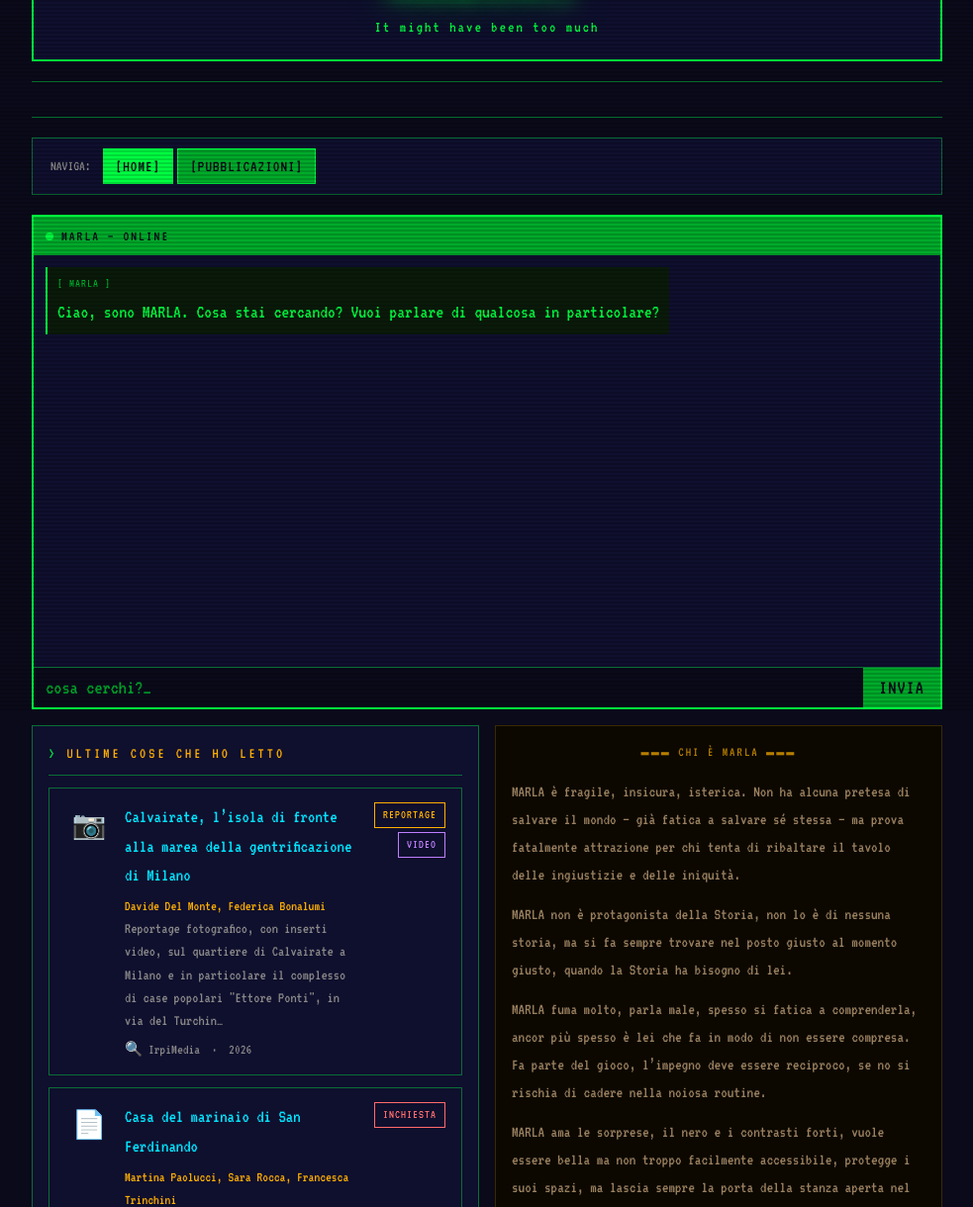
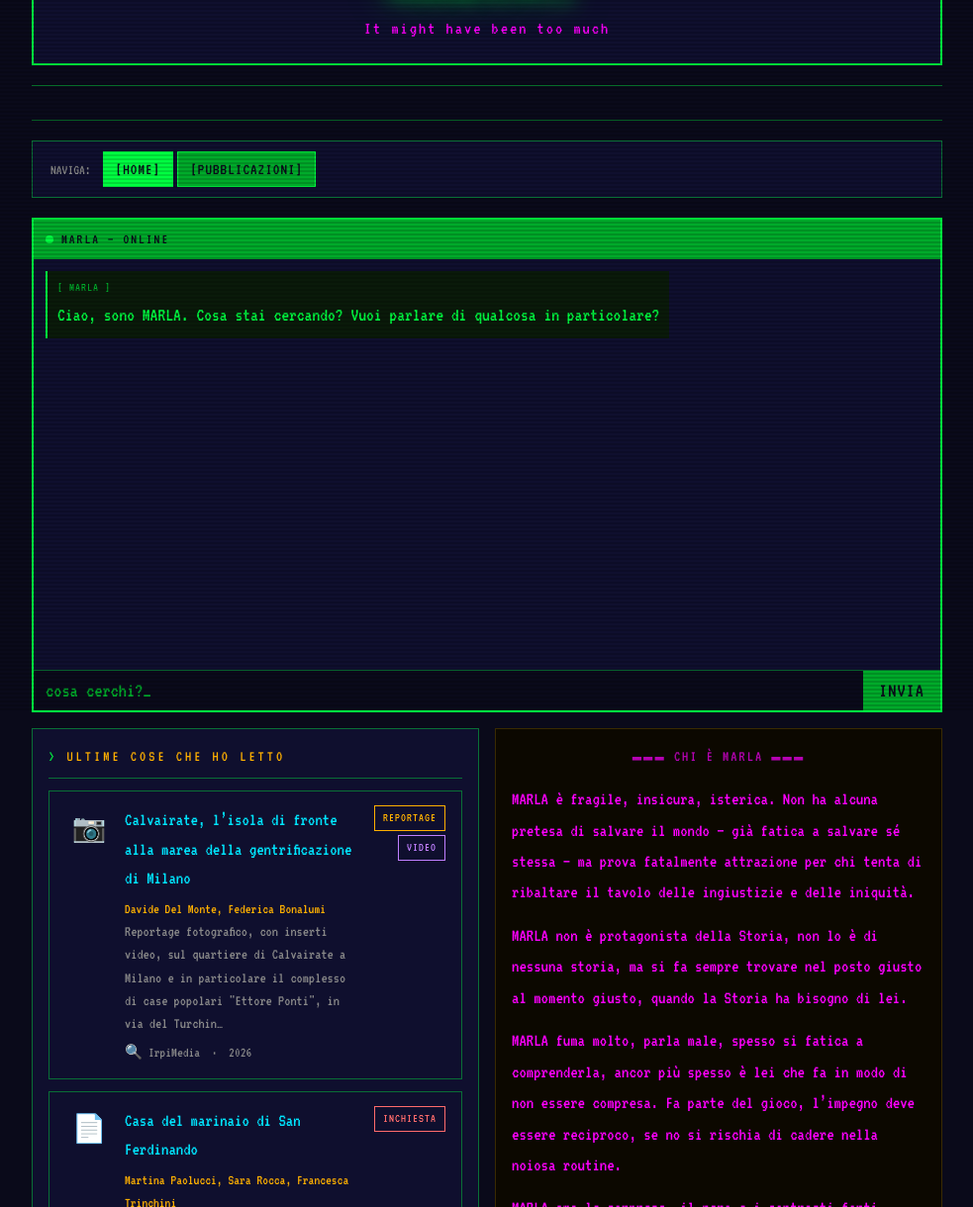
Before and after one commit to infonodesETS/infonodes-org, a website: page index.html in a window 1280 px wide. Shown: the part 80-1300 px from the top of the page at 99% size, without its empty margins (148-1131 px from the left). Drawn offline with Linux system fonts and the light colour scheme.

Commit message:
Subtitle header e box CHI E' MARLA: +2px e colore fucsia
Co-Authored-By: Claude Fable 5 <noreply@anthropic.com>

```diff
--- a/css/style.css
+++ b/css/style.css
@@ -14,6 +14,7 @@
   --grey:       #888;
   --border:     #00ff4166;
   --red:        #ff4444;
+  --fucsia:     #ff00ff;
 }
 
 * {
@@ -87,8 +88,8 @@ header::before {
 }
 
 .site-subtitle {
-  color: var(--green);
-  font-size: 16px;
+  color: var(--fucsia);
+  font-size: 18px;
   letter-spacing: 2px;
 }
 
@@ -454,8 +455,8 @@ nav .nav-label {
 }
 
 .bio-divider {
-  color: var(--amber);
-  font-size: 13.5px;
+  color: var(--fucsia);
+  font-size: 15.5px;
   letter-spacing: 2px;
   text-align: center;
   margin-bottom: 14px;
@@ -463,8 +464,8 @@ nav .nav-label {
 }
 
 #marla-bio p {
-  color: #9a8060;
-  font-size: 16.5px;
+  color: var(--fucsia);
+  font-size: 18.5px;
   line-height: 1.7;
   margin-bottom: 12px;
   font-family: 'VT323', monospace;
@@ -472,7 +473,7 @@ nav .nav-label {
 
 #marla-bio p:last-child {
   margin-bottom: 0;
-  color: var(--amber);
+  color: var(--fucsia);
   opacity: 0.85;
 }
 
```
